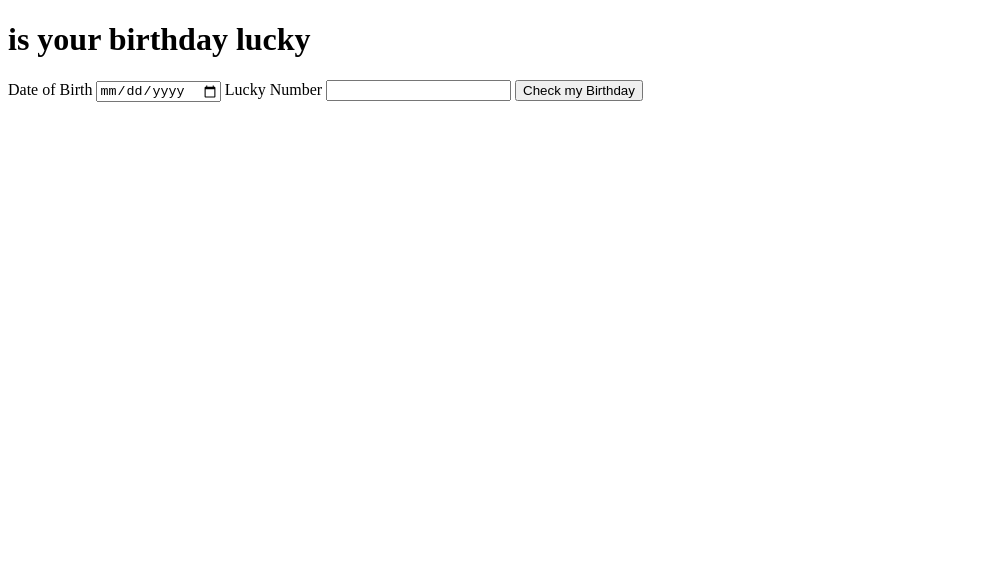
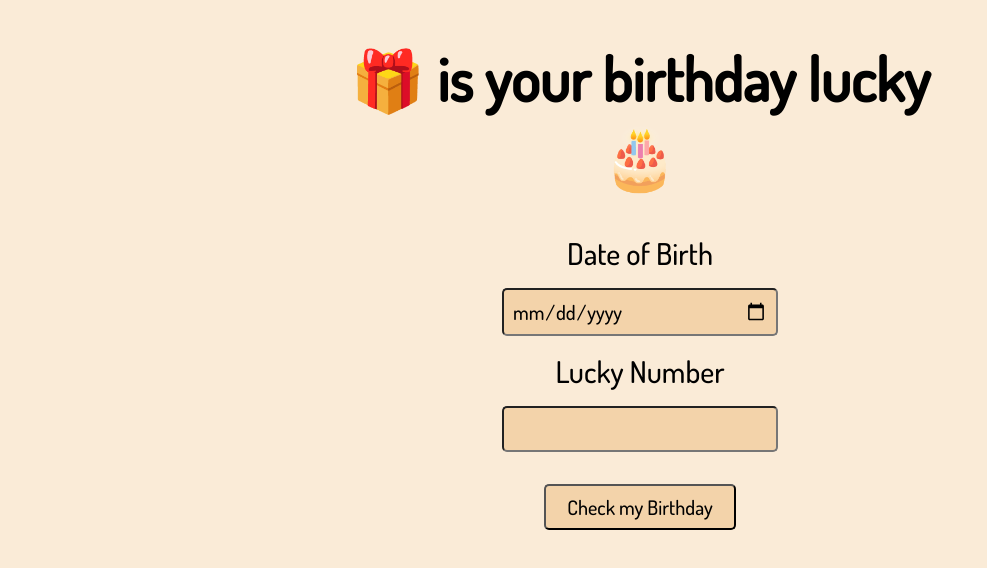
Before and after one commit to bmendhe23/is-your-birthday-lucky-app, a plain HTML site: page index.html in a window 1280 px wide. Shown: the whole page, without its empty margins (0-987 px from the left). Drawn offline with Linux system fonts and the light colour scheme.

Commit message:
style: css file updated

```diff
--- a/index.html
+++ b/index.html
@@ -10,13 +10,13 @@
 </head>
 <body>
 
-    <h1>is your birthday lucky</h1>
+    <h1>🎁 is your birthday lucky 🎂</h1>
 
-    <label for="dob">Date of Birth</label>
-    <input id="user-dob" type="date" required>
+    <label for="dob">Date of Birth</label><br>
+    <input id="user-dob" type="date" required><br>
 
-    <label for="lucky-number">Lucky Number</label>
-    <input id="lucky-number" type="number" required>
+    <label for="lucky-number">Lucky Number</label><br>
+    <input id="lucky-number" type="number" required><br>
 
     <button id="btn-birthday-check">Check my Birthday</button>
     <p id="show-message"></p>
--- a/javascript.js
+++ b/javascript.js
@@ -15,8 +15,8 @@ function checkBirthdayHandler() {
     }
     console.log(sum);
     if((digitFromDOB%(luckyNumber.value))===0) {
-        outputBox.innerText = "Yay! Your Birthday is Lucky";
+        outputBox.innerText = "🥳 Yay! Your Birthday is Lucky 🎉";
     } else {
-        outputBox.innerText = "Sorry, Your Birthday is not Lucky";
+        outputBox.innerText = "Your Birthday is not Lucky ☹️";
     }
 }
--- a/style.css
+++ b/style.css
@@ -0,0 +1,35 @@
+@import url('https://fonts.googleapis.com/css2?family=Dosis:wght@500&display=swap');
+
+* {
+    font-family: 'Dosis', sans-serif;
+}
+
+body {
+    text-align: center;
+    width: 50vw;
+    margin: auto;
+    font-size: 30px;
+    background-color: antiquewhite;
+}
+
+h1 {
+    text-align: center;
+}
+
+input {
+    font-size: 20px;
+    margin: 1rem;
+    width: 20vw;
+    border-radius: 5px;
+    padding: .5rem;
+    background-color: rgb(243, 211, 170);
+}
+
+button {
+    width: 15vw;
+    font-size: 20px;
+    padding: 0.5rem;
+    border-radius: 5px;
+    margin: 1rem;
+    background-color: rgb(243, 211, 170);
+}
```
